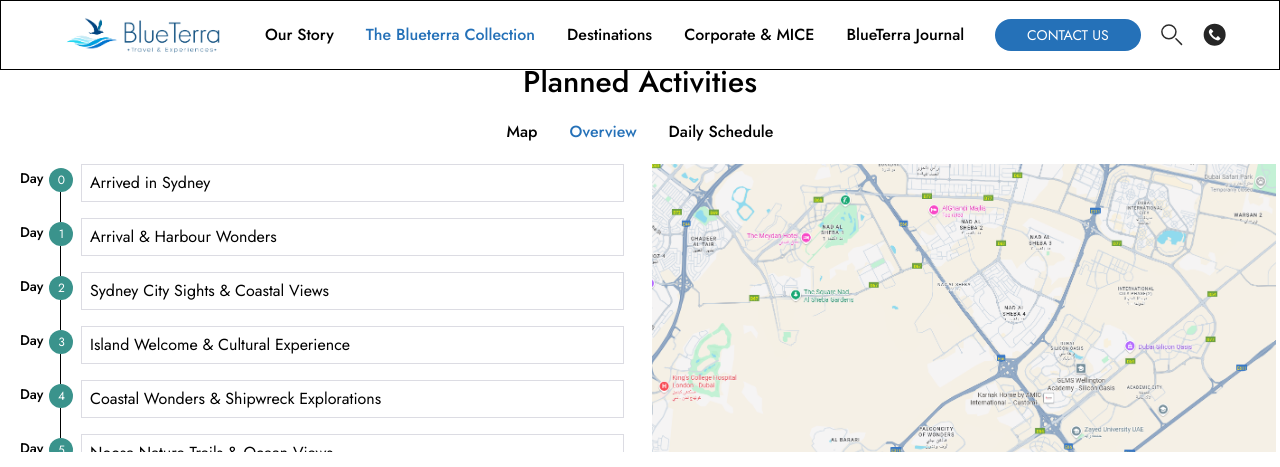
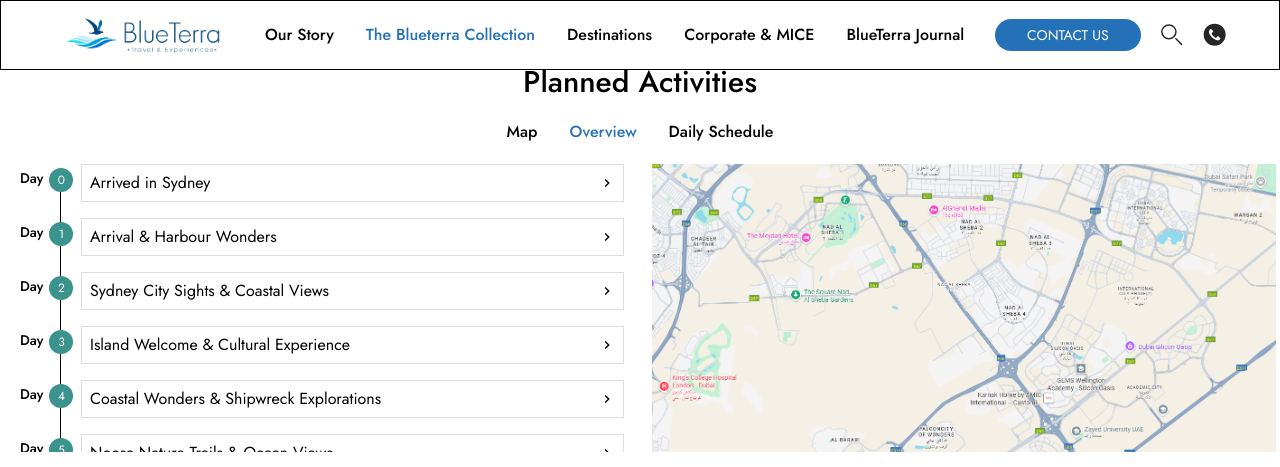
Before and after one commit to SaifuMak/blueterra-frontend, a Next.js app in the folder blueterra/: page /itinerary-view in a window 1280 px wide. Shown: the top 467 px of the page. Built offline with nearby package versions, Linux system fonts and the light colour scheme.

Commit message:
added lock scroll for carousel

```diff
--- a/blueterra/components/ItineraryView/PlannedActivities/Carousal.jsx
+++ b/blueterra/components/ItineraryView/PlannedActivities/Carousal.jsx
@@ -10,11 +10,12 @@ export default function Carousal() {
     const scrollRef = useRef(null);
     const [current, setCurrent] = useState(0);
     const total = carousalData.length;
-
+    const [isScrolling, setIsScrolling] = useState(false);
 
     const scroll = (direction) => {
         const { current: container } = scrollRef;
-        if (!container) return;
+        if (!container || isScrolling) return;
+        setIsScrolling(true); // lock scroll
 
         const scrollAmount = container.clientWidth;
 
@@ -37,6 +38,9 @@ export default function Carousal() {
                 setCurrent((prev) => prev - 1);
             }
         }
+
+         setTimeout(() => setIsScrolling(false), 500);
+
     };
 
 
--- a/blueterra/components/ItineraryView/PlannedActivities/DailyActivities.jsx
+++ b/blueterra/components/ItineraryView/PlannedActivities/DailyActivities.jsx
@@ -1,6 +1,7 @@
 'use client'
 import { useState, useEffect, useRef } from "react"
 import accordionData from "@/components/datas/DailyActivitiesData"
+import {MdOutlineKeyboardArrowRight} from '../../reactIcons'
 
 export default function DailyActivities({ expandCards, index, selectedTab }) {
 
@@ -52,7 +53,10 @@ export default function DailyActivities({ expandCards, index, selectedTab }) {
                         </div>
                         <div className=" flex flex-col pl-5 mb-4">
                             <div className=" border border-[#DCDCE3]">
-                                <div onClick={() => handleAccordion(index)} className={` py-1.5 ${OpenedAccordian.includes(index) ? ' bg-[#3A938C] text-white' : ''}  px-2 cursor-pointer`}>{data.title}</div>
+                                <div onClick={() => handleAccordion(index)} className={` flex justify-between items-center py-1.5 ${OpenedAccordian.includes(index) ? ' bg-[#3A938C] text-white' : ''}  px-2 cursor-pointer`}>
+                                    {data.title}
+                                    <span className={`transition-all duration-300  ${OpenedAccordian.includes(index) ? 'rotate-90' : 'rotate-0'}`}><MdOutlineKeyboardArrowRight/></span>
+                                    </div>
                                 <div className={` overflow-hidden  transition-all duration-700 text-[#363636] ease-in-out px-4 ${OpenedAccordian.includes(index) ? 'max-h-[200px]    opacity-100 z-20' : 'max-h-0  opacity-0 z-0'}  bg-[#F6F6F6]`}>
                                     <div className="py-5 px-3">
                                         {data.content}
```
